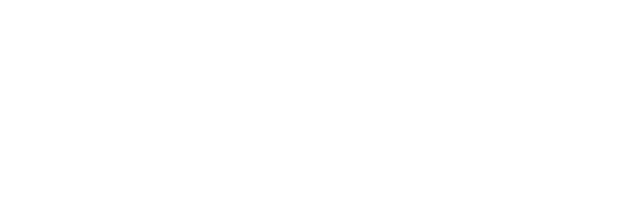
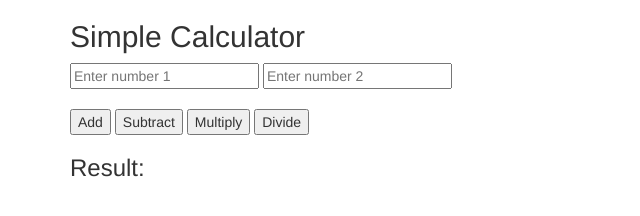
Before and after one commit to edwinkim16/Calendar-calculator, a plain HTML site: page index.html in a window 1280 px wide. Shown: the whole page, without its empty margins (0-640 px from the left). Drawn offline with Linux system fonts and the light colour scheme.

Commit message:
Calc layout

```diff
--- a/index.html
+++ b/index.html
@@ -9,6 +9,22 @@
     <title>Calculator and Calendar</title>
 </head>
 <body>
+    <div class="container">
+
+        <h2>Simple Calculator</h2>
+     <input type="text" id="num1" placeholder="Enter number 1">
+     <input type="text" id="num2" placeholder="Enter number 2">
+     <br>
+     <br>
+     <button>Add</button>
+     <button>Subtract</button>
+     <button>Multiply</button>
+     <button>Divide</button>
+     <br>
+     <h3>Result: <span id="result"></span></h3>
+
+    </div>
+
 
     <script src="Scripts/main.js"></script>
 </body>
```
